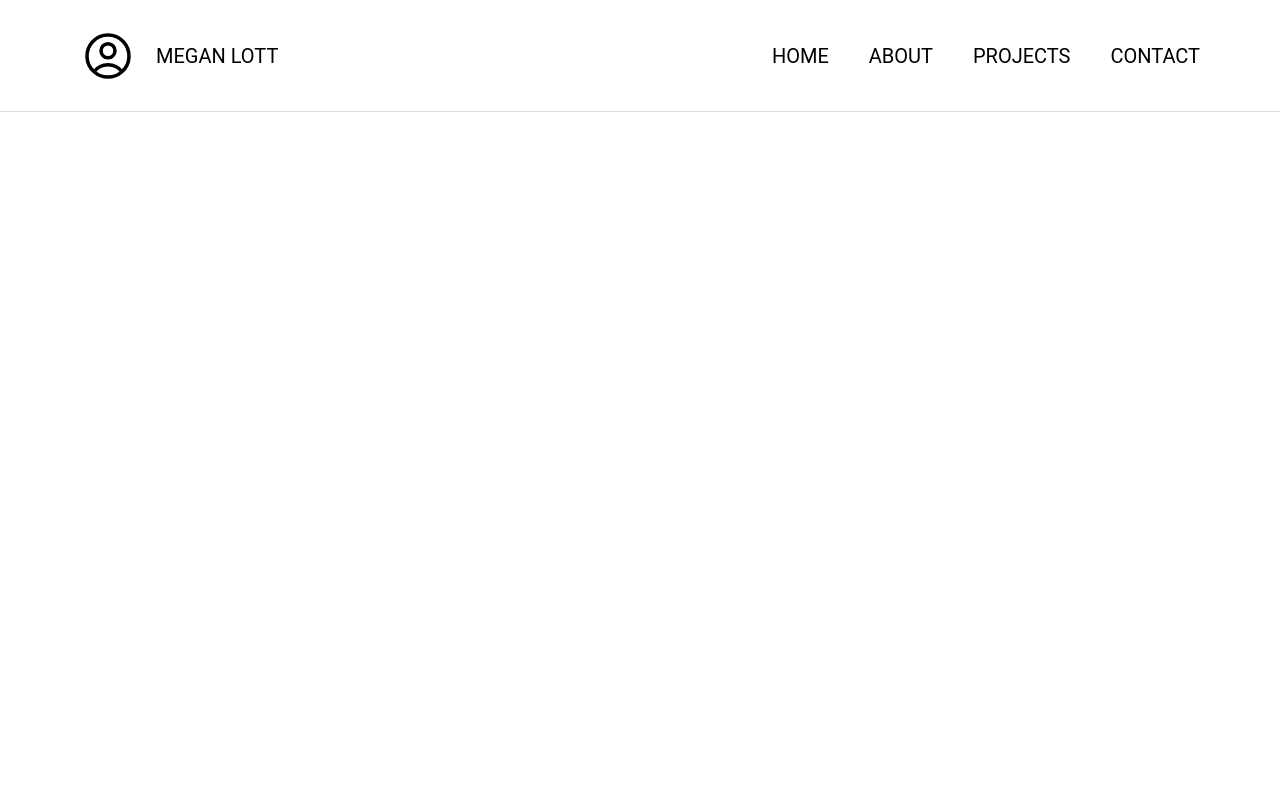
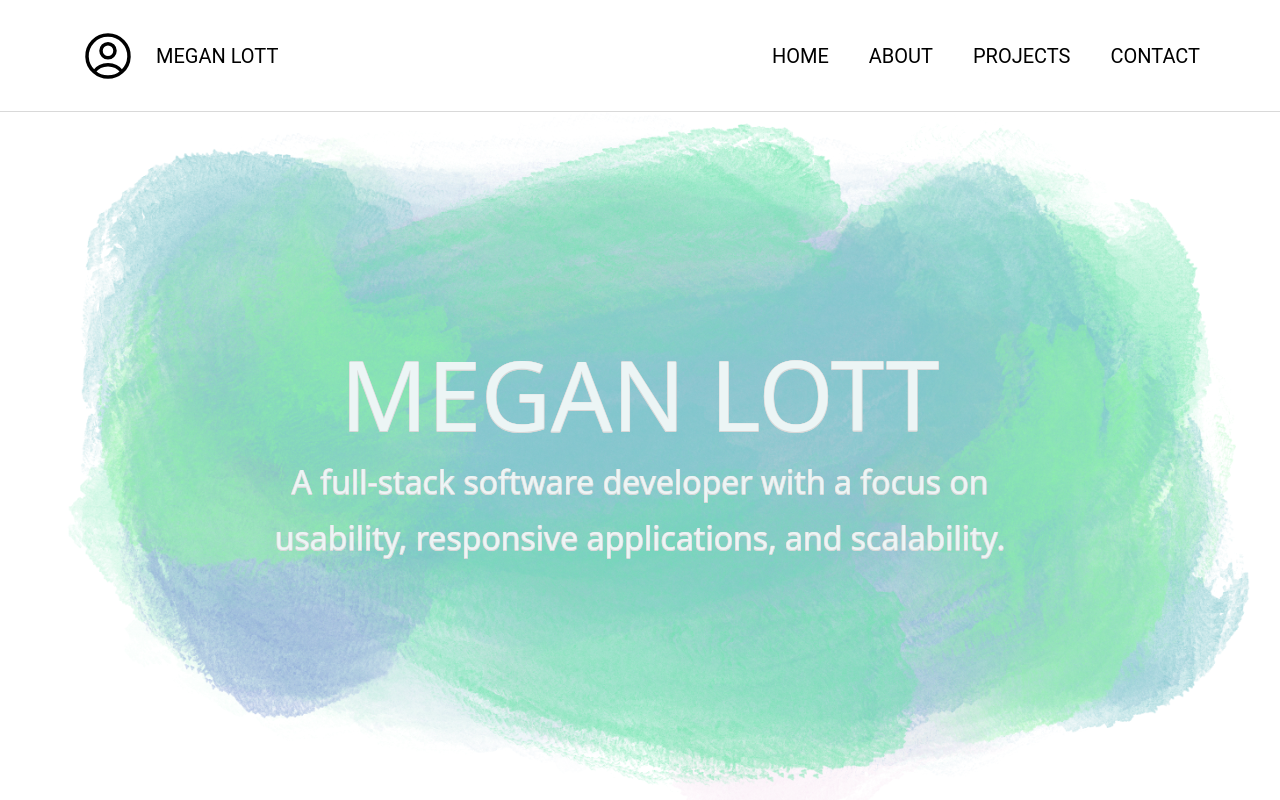
Before and after one commit to meglott/meganlott, a Next.js app: page / in a window 1280 px wide. Built offline with nearby package versions, Linux system fonts and the light colour scheme.

Commit message:
Finish homepage

```diff
--- a/pages/_app.tsx
+++ b/pages/_app.tsx
@@ -4,7 +4,7 @@ import HeaderComponent from '@/../components/layout/header';
 
 export default function MyApp({ Component, pageProps }: AppProps) {
   return (
-    <div>
+    <div className="flex h-screen flex-col">
       <HeaderComponent />
       <Component {...pageProps} />
     </div>
--- a/pages/index.tsx
+++ b/pages/index.tsx
@@ -1 +1,12 @@
-export default function HomePage() {};
+export default function HomePage() {
+	return (
+		<div className="flex-1 w-full h-full bg-splash-screen bg-no-repeat bg-center bg-contain">
+			<div className="flex flex-col w-full h-full items-center justify-center gap-3">
+				<p className="text-title text-title-text text-stroke">MEGAN LOTT</p>
+				<p className="text-subtitle text-title-text w-3/5 text-center text-stroke">
+					A full-stack software developer with a focus on usability, responsive applications, and scalability.
+				</p>
+			</div>
+		</div>
+	);
+};
--- a/styles/globals.css
+++ b/styles/globals.css
@@ -1,3 +1,15 @@
 @tailwind base;
 @tailwind components;
 @tailwind utilities;
+
+.text-stroke {
+	text-shadow:
+        -0.5px -0.5px 0 #D9D9D9,
+         0   -0.5px 0 #D9D9D9,
+         0.5px -0.5px 0 #D9D9D9,
+         0.5px  0   0 #D9D9D9,
+         0.5px  0.5px 0 #D9D9D9,
+         0    0.5px 0 #D9D9D9,
+        -0.5px  0.5px 0 #D9D9D9,
+        -0.5px  0   0 #D9D9D9;
+}
--- a/tailwind.config.js
+++ b/tailwind.config.js
@@ -12,7 +12,15 @@ module.exports = {
     extend: {
       colors: {
         'light-gray': '#D9D9D9',
+        'title-text': '#ECF5F5'
       },
+      backgroundImage: {
+        'splash-screen': "url('../public/splash-screen.png')",
+      },
+      fontSize: {
+        title: ['96px', {lineHeight: '96px', fontWeight: '400'}],
+        subtitle: ['32px', {lineHeight: '56px', fontWeight:'400px'}],
+      }
     },
   },
   plugins: [],
```
Also changed, not shown: package.json (indentation only), public/splash-screen.png (added).
